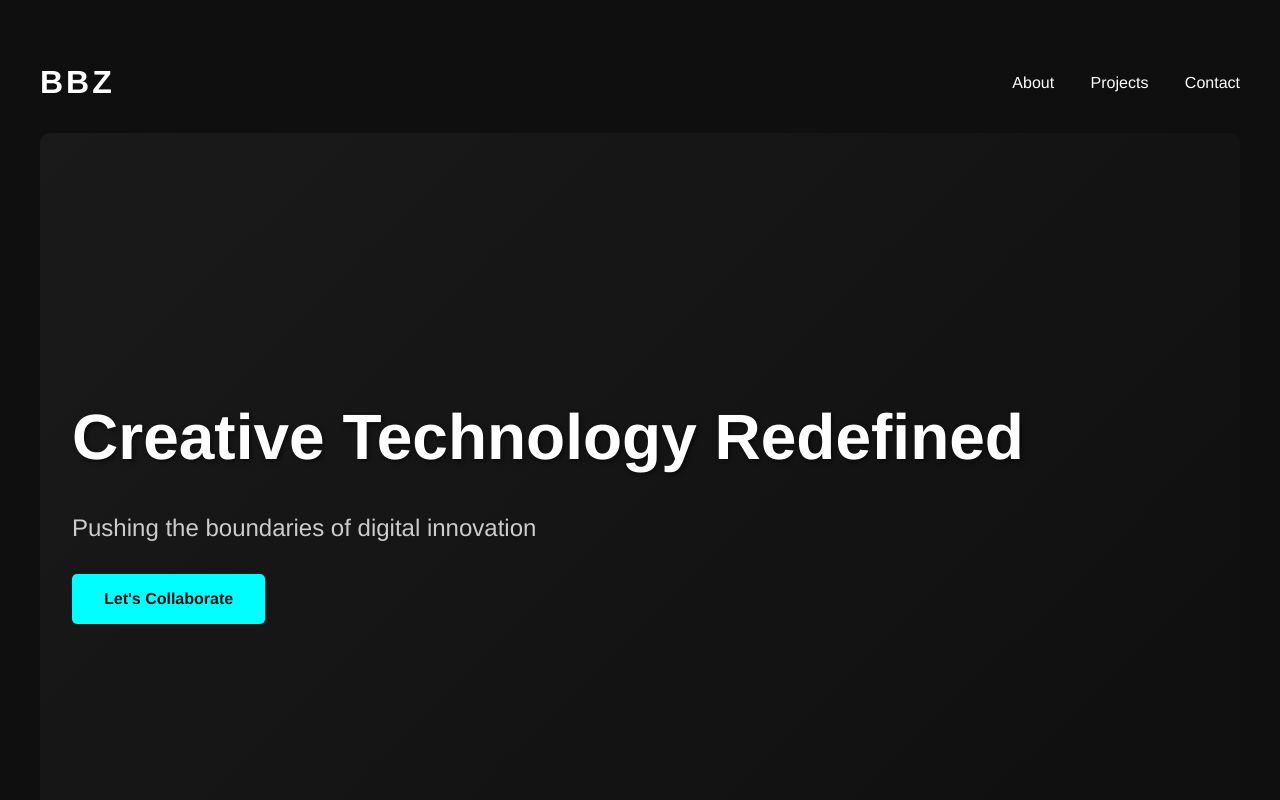
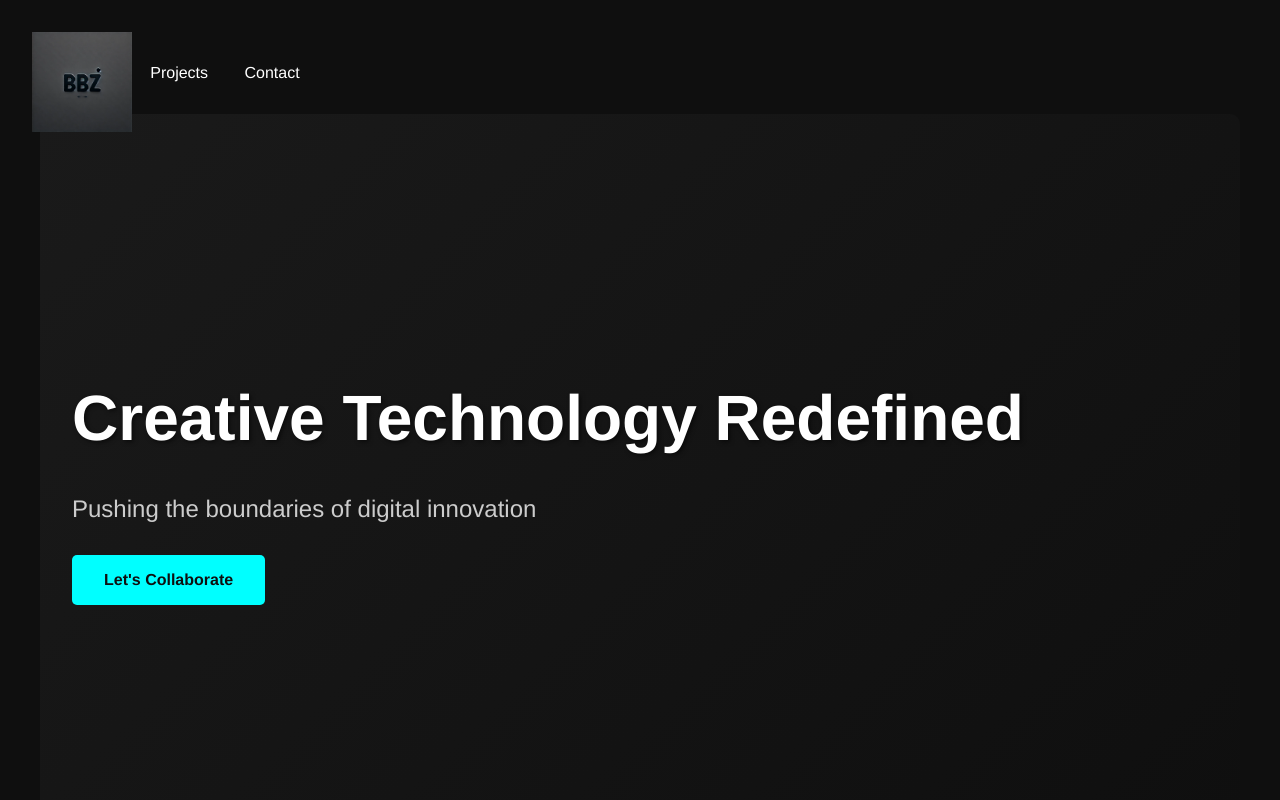
Before and after one commit to bbz662/bbztools, a plain HTML site: page index.html in a window 1280 px wide. Shown: the top 800 px of the page. Drawn offline with nearby package versions, Linux system fonts and the light colour scheme.

Commit message:
add favicon and logo

```diff
--- a/index.html
+++ b/index.html
@@ -5,6 +5,7 @@
     <meta charset="UTF-8">
     <meta name="viewport" content="width=device-width, initial-scale=1.0">
     <title>BBZ - Creative Technologist</title>
+    <link rel="icon" type="image/x-icon" href="/assets/images/favicon.ico">
     <script src="https://cdnjs.cloudflare.com/ajax/libs/gsap/3.11.4/gsap.min.js"></script>
     <style>
         body,
@@ -22,7 +23,16 @@
             margin: 0 auto;
             padding: 2rem;
         }
-
+        .logo {
+            position: absolute;
+            top: 2rem;
+            left: 2rem;
+            z-index: 10;
+        }
+        .logo img {
+            width: 100px; /* ロゴのサイズを調整してください */
+            height: auto;
+        }
         header {
             display: flex;
             justify-content: space-between;
@@ -117,7 +127,9 @@
 <body>
     <div class="container">
         <header>
-            <div class="logo">BBZ</div>
+            <div class="logo">
+                <img src="/assets/images/logo.webp" alt="BBZ Logo">
+            </div>
             <nav>
                 <a href="#about">About</a>
                 <a href="#projects">Projects</a>
```
Also changed, not shown: assets/images/favicon.ico (added), assets/images/logo.webp (added).
